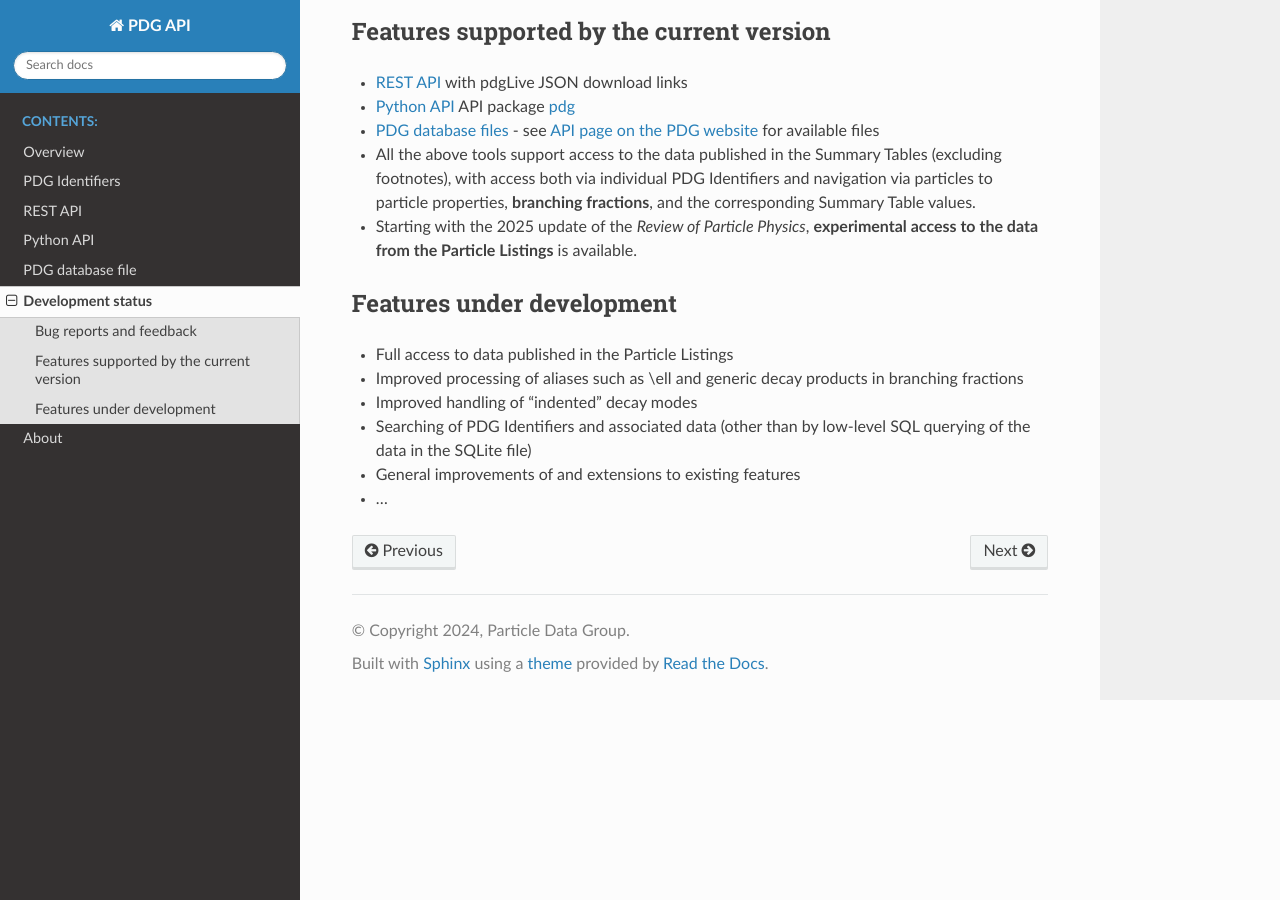
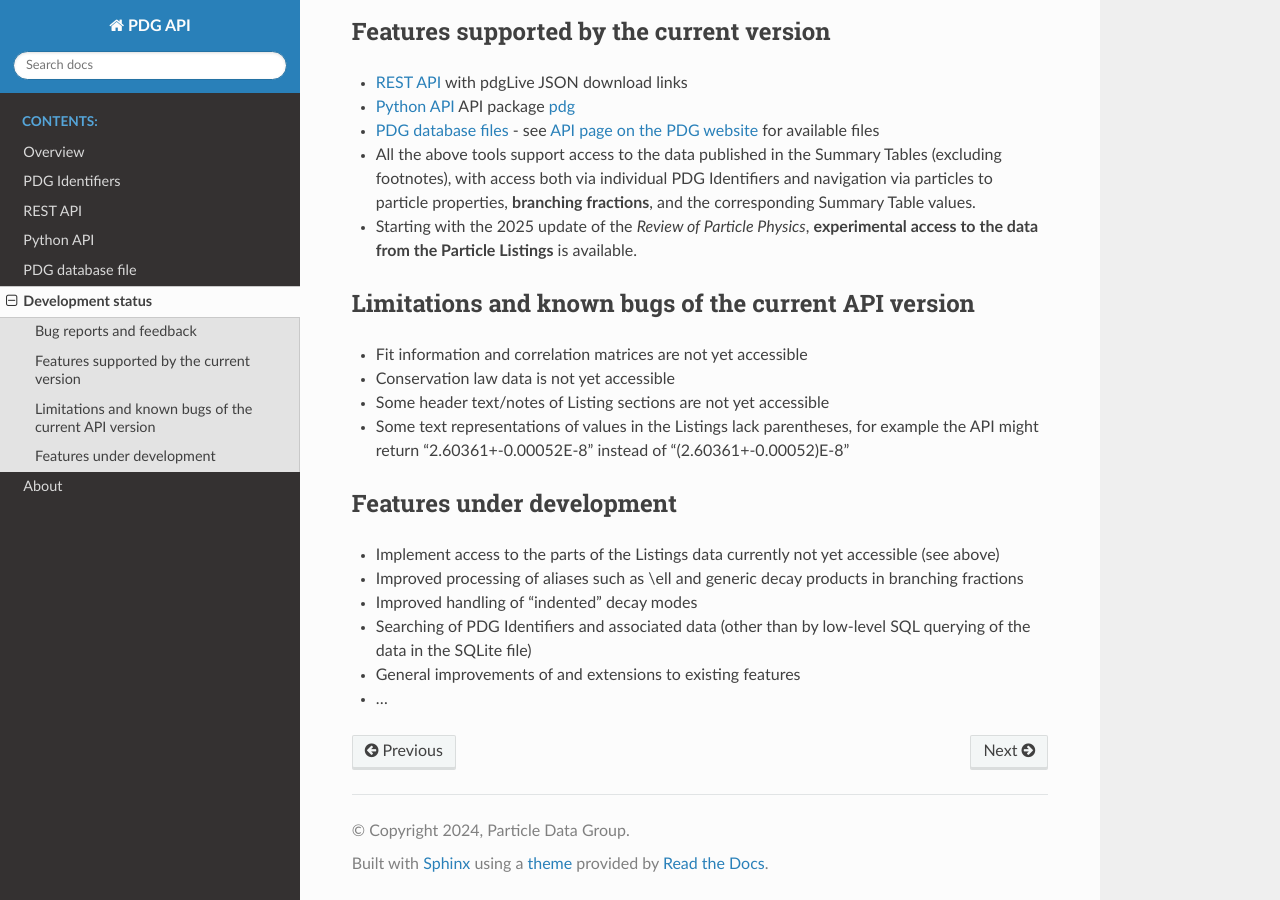
Before and after one commit to particledatagroup/api, a Sphinx documentation site: the page built from docs/source/status.md, in a window 1280 px wide and 900 px high, scrolled down 513 px. Built offline with Sphinx 7.4.7 and the Read the Docs theme 3.1.0, drawn with Linux system fonts in a browser that asks for light colours; comment, search, counter and statistics services are not loaded.

Commit message:
Document limitations and known bugs of the present API version

```diff
--- a/docs/source/status.md
+++ b/docs/source/status.md
@@ -23,8 +23,14 @@ To provide feedback on the PDG API or to report any bugs:
 * Starting with the 2025 update of the _Review of Particle Physics_, **experimental access to
   the data from the Particle Listings** is available.
 
+## Limitations and known bugs of the current API version
+- Fit information and correlation matrices are not yet accessible
+- Conservation law data is not yet accessible
+- Some header text/notes of Listing sections are not yet accessible
+- Some text representations of values in the Listings lack parentheses, for example the API might return "2.60361+-0.00052E-8" instead of "(2.60361+-0.00052)E-8"
+
 ## Features under development
-* Full access to data published in the Particle Listings
+* Implement access to the parts of the Listings data currently not yet accessible (see above)
 * Improved processing of aliases such as \ell and generic decay products in branching fractions
 * Improved handling of "indented" decay modes
 * Searching of PDG Identifiers and associated data (other than by low-level SQL querying of the data in the SQLite file)
```
